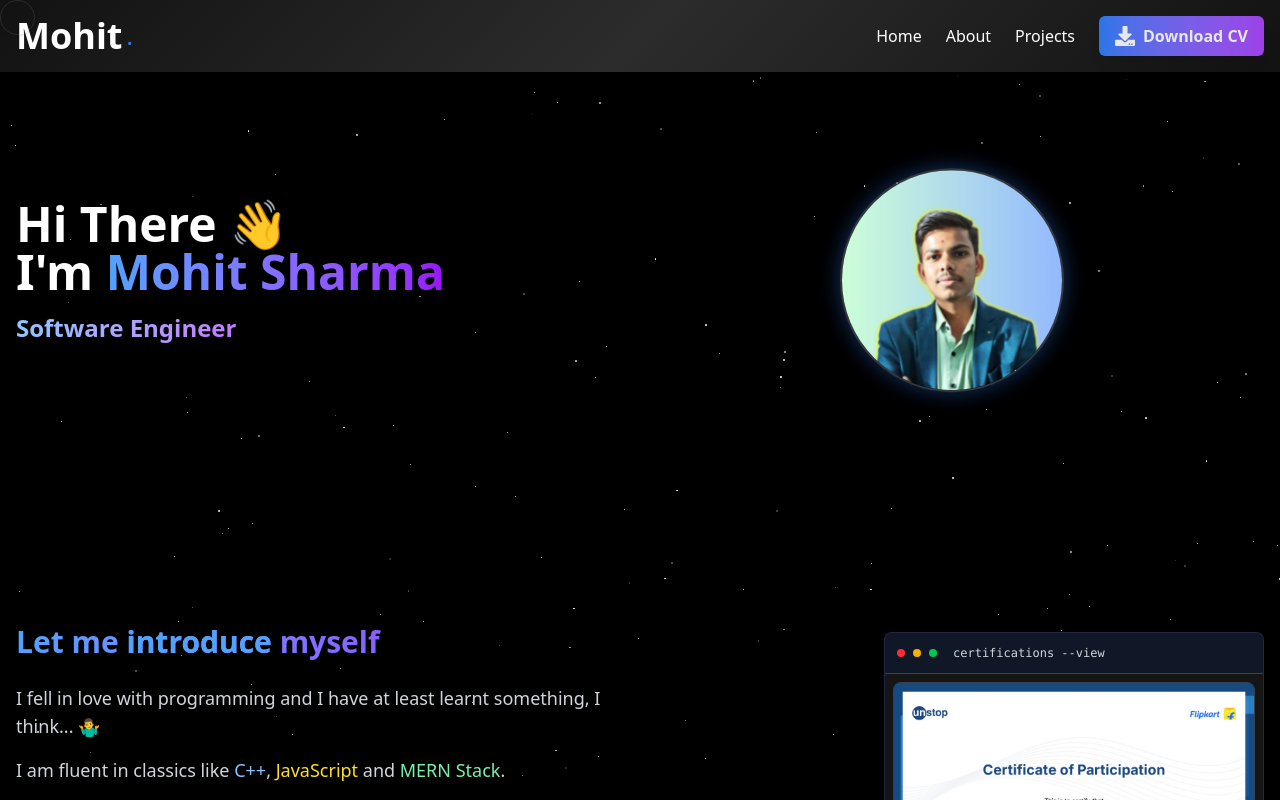
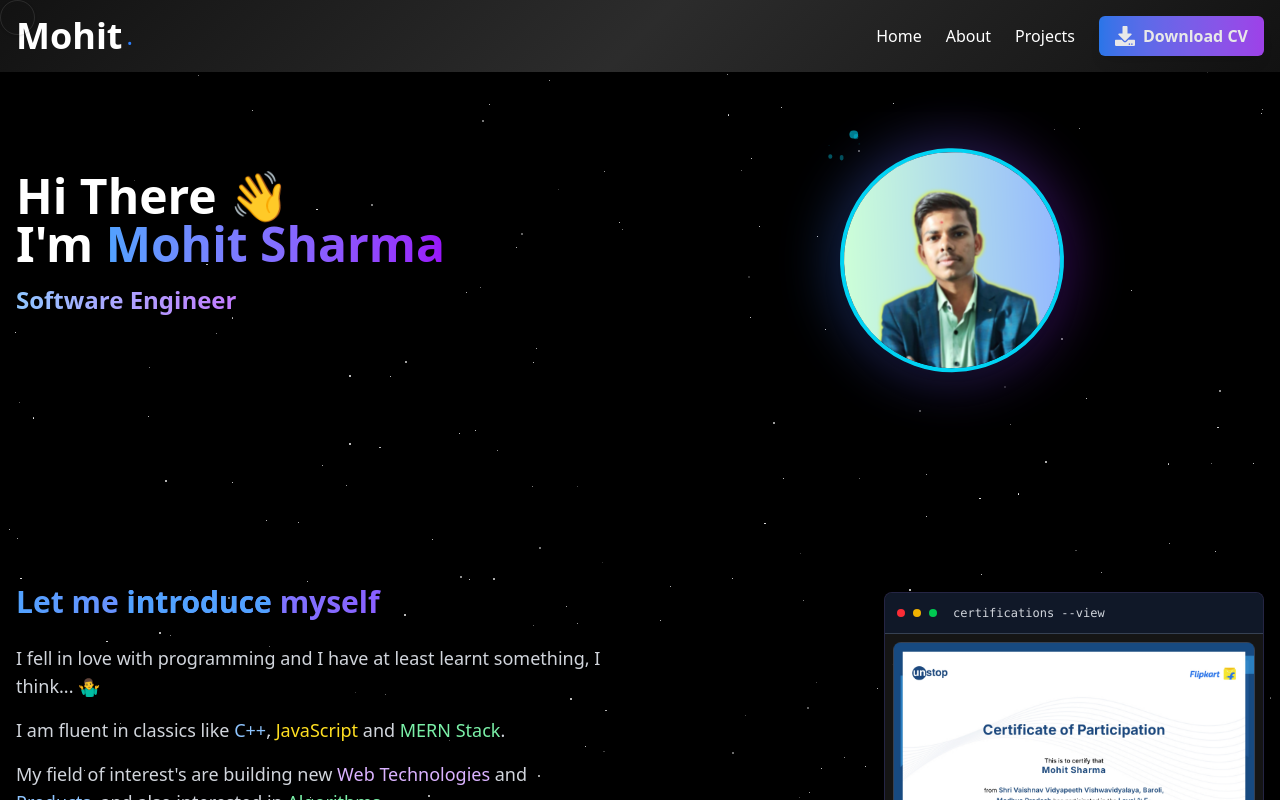
Before and after one commit to sharmmohit/my_portfolio, a React (Vite) app: page / in a window 1280 px wide. Shown: the top 800 px of the page. Built offline with nearby package versions, Linux system fonts and the light colour scheme.

Commit message:
hero section update

```diff
--- a/src/components/Hero.jsx
+++ b/src/components/Hero.jsx
@@ -33,40 +33,17 @@ const Hero = () => {
     }
   }, [controls, inView]);
 
-  const containerVariants = {
-    hidden: { opacity: 0 },
-    visible: {
-      opacity: 1,
-      transition: {
-        staggerChildren: 0.2,
-        delayChildren: 0.3
-      }
-    }
-  };
-
-  const textVariantsLeft = {
-    hidden: { opacity: 0, x: -30 },
-    visible: {
-      opacity: 1,
-      x: 0,
-      transition: {
-        duration: 0.6,
-        ease: [0.1, 0.7, 0.3, 1]
-      }
-    }
-  };
-
   return (
     <motion.section
       ref={ref}
-      initial="hidden"
-      animate={controls}
-      variants={containerVariants}
-      className="relative overflow-hidden text-white flex justify-center items-center h-[70vh] bg-black"
+      initial={{ opacity: 0 }}
+      animate={{ opacity: 1 }}
+      transition={{ duration: 0.8 }}
+      className="relative overflow-hidden text-white flex justify-center items-center h-[65vh] min-h-[500px] bg-black"
     >
       {/* Stars background */}
       <div className="absolute inset-0 overflow-hidden">
-        {[...Array(120)].map((_, i) => {
+        {[...Array(100)].map((_, i) => {
           const size = Math.random() * 2;
           const left = `${Math.random() * 100}%`;
           const top = `${Math.random() * 100}%`;
@@ -93,17 +70,23 @@ const Hero = () => {
 
       <div className="container mx-auto flex flex-col md:flex-row items-center px-4 relative z-10">
         {/* Left Side: Text Content */}
-        <motion.div
-          className="md:w-1/2 mb-8 md:mb-0 text-center md:text-left"
-          variants={containerVariants}
-        >
+        <div className="md:w-1/2 mb-8 md:mb-0 text-center md:text-left">
           <motion.h1
-            className="text-3xl md:text-5xl font-bold mb-4"
-            variants={textVariantsLeft}
+            initial={{ opacity: 0, y: -20 }}
+            animate={{ opacity: 1, y: 0 }}
+            transition={{ duration: 0.8, delay: 0.2 }}
+            className="text-4xl md:text-5xl font-bold mb-4"
           >
             <span className="block">Hi There <motion.span
-              animate={{ rotate: [0, 10, -10, 0] }}
-              transition={{ repeat: Infinity, duration: 2, ease: "easeInOut" }}
+              animate={{
+                rotate: [0, 10, -10, 0],
+                scale: [1, 1.1, 1]
+              }}
+              transition={{
+                repeat: Infinity,
+                duration: 2,
+                ease: "easeInOut"
+              }}
               className="inline-block"
             >👋</motion.span></span>
             I'm <span className="text-transparent bg-clip-text bg-gradient-to-r from-blue-400 to-purple-600">
@@ -112,8 +95,10 @@ const Hero = () => {
           </motion.h1>
 
           <motion.div
-            className="text-xl md:text-2xl font-semibold mb-2 min-h-[2.5rem]"
-            variants={textVariantsLeft}
+            className="text-xl md:text-2xl font-semibold mb-6 min-h-[2.5rem]"
+            initial={{ opacity: 0 }}
+            animate={{ opacity: 1 }}
+            transition={{ delay: 0.4 }}
           >
             <motion.div
               key={developerText}
@@ -128,38 +113,84 @@ const Hero = () => {
               </span>
             </motion.div>
           </motion.div>
-        </motion.div>
+        </div>
 
-        {/* Right Side: Circular Image */}
-        <motion.div
-          className="md:w-1/2 flex justify-center mt-6 md:mt-0"
-          initial={{ opacity: 0, scale: 0.8 }}
-          animate={{ opacity: 1, scale: 1 }}
-          transition={{ duration: 0.6, delay: 0.3 }}
-        >
-          <div className="relative">
+        {/* Right Side: Enhanced Image Animation */}
+        <div className="md:w-1/2 flex justify-center">
+          <motion.div
+            initial={{ opacity: 0, scale: 0.8 }}
+            animate={{ opacity: 1, scale: 1 }}
+            transition={{ duration: 0.8, delay: 0.4 }}
+            className="relative"
+          >
             {/* Glow effect */}
-            <div className="absolute inset-0 rounded-full bg-blue-500 blur-lg opacity-10"></div>
-
-            {/* Main image with floating animation */}
-            <motion.img
-              src={image}
-              alt="Mohit Developer"
-              className="relative w-40 h-40 md:w-56 md:h-56 rounded-full border-2 border-white/20 shadow-lg z-10"
-              style={{
-                boxShadow: "0 0 20px rgba(59, 130, 246, 0.3)"
-              }}
+            <motion.div
+              className="absolute inset-0 rounded-full bg-gradient-to-r from-blue-500 to-purple-600 opacity-20 blur-xl"
               animate={{
-                y: [0, 10, 0]
+                scale: [1, 1.1, 1],
+                opacity: [0.2, 0.3, 0.2]
               }}
               transition={{
-                duration: 6,
+                duration: 4,
                 repeat: Infinity,
                 ease: "easeInOut"
               }}
             />
-          </div>
-        </motion.div>
+
+            {/* Floating particles */}
+            {[...Array(8)].map((_, i) => (
+              <motion.div
+                key={i}
+                className="absolute rounded-full bg-cyan-400"
+                initial={{
+                  x: Math.random() * 40 - 20,
+                  y: Math.random() * 40 - 20,
+                  opacity: 0,
+                  scale: 0
+                }}
+                animate={{
+                  x: Math.random() * 80 - 40,
+                  y: Math.random() * 80 - 40,
+                  opacity: [0, 0.6, 0],
+                  scale: [0, 1, 0]
+                }}
+                transition={{
+                  duration: 4 + Math.random() * 3,
+                  repeat: Infinity,
+                  delay: Math.random() * 2,
+                  ease: "easeInOut"
+                }}
+                style={{
+                  width: `${Math.random() * 6 + 4}px`,
+                  height: `${Math.random() * 6 + 4}px`,
+                }}
+              />
+            ))}
+
+            {/* Main image */}
+            <motion.img
+              src={image}
+              alt="Mohit Developer"
+              className="relative rounded-full border-4 border-cyan-400 shadow-xl w-48 h-48 md:w-56 md:h-56 object-cover z-10"
+              animate={{
+                y: [0, 10, 0],
+                rotate: [0, 2, -2, 0],
+              }}
+              transition={{
+                y: {
+                  duration: 6,
+                  repeat: Infinity,
+                  ease: "easeInOut"
+                },
+                rotate: {
+                  duration: 8,
+                  repeat: Infinity,
+                  ease: "easeInOut"
+                }
+              }}
+            />
+          </motion.div>
+        </div>
       </div>
 
       {/* CSS for the twinkling stars */}
```
